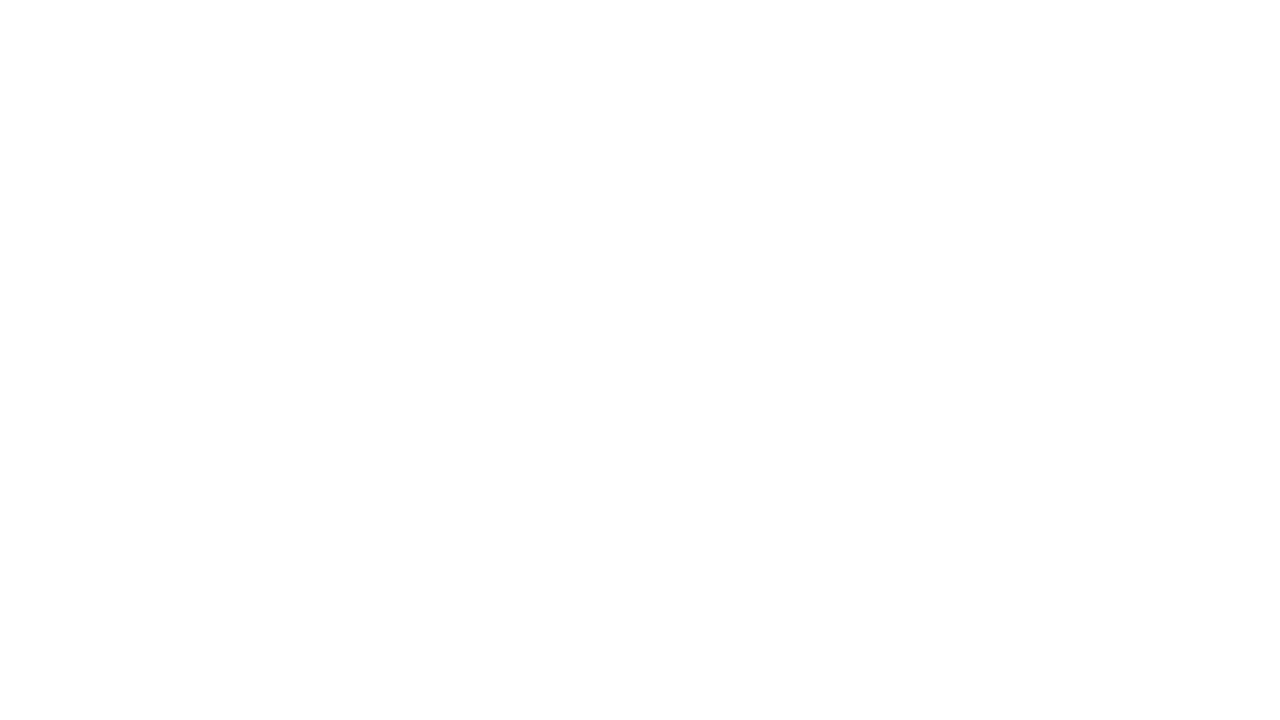
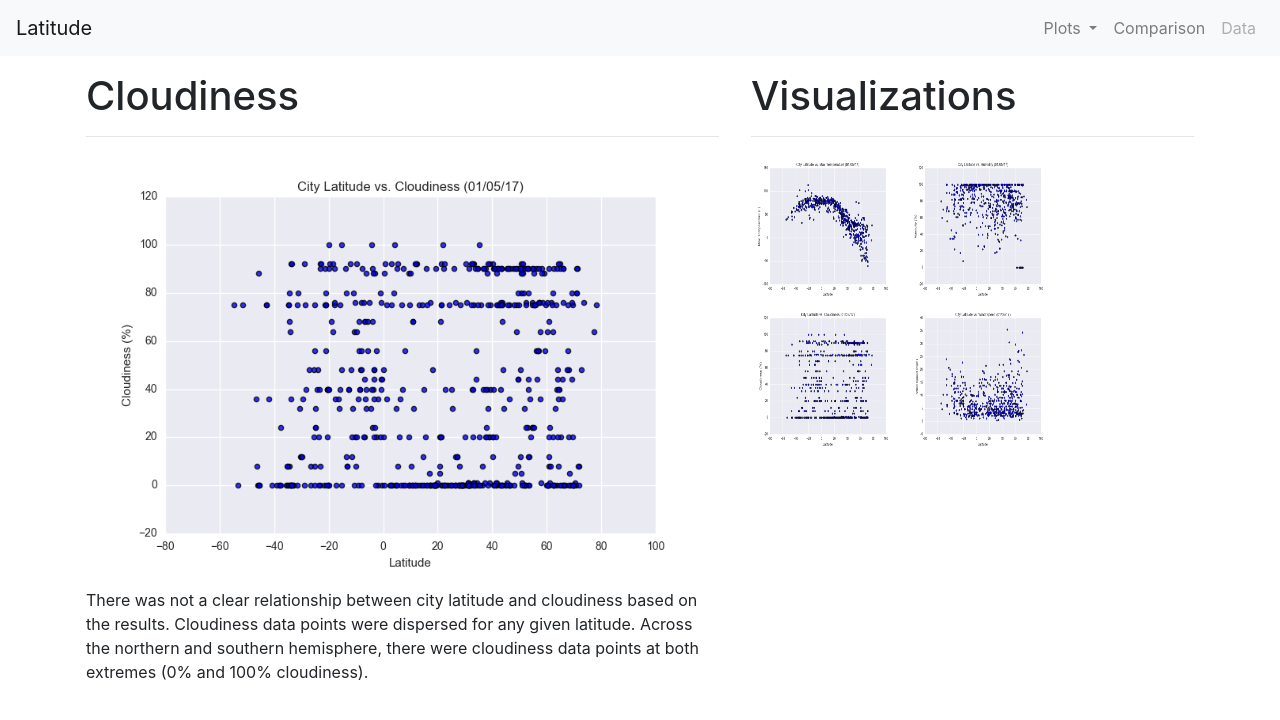
Before and after one commit to chanrce/Web-Design-Challenge, a plain HTML site: page cloudiness.html in a window 1280 px wide. Drawn offline with nearby package versions, Linux system fonts and the light colour scheme; files that its build step writes are made by us from their sources.

Commit message:
completed visualizations

```diff
--- a/cloudiness.html
+++ b/cloudiness.html
@@ -0,0 +1,108 @@
+<!DOCTYPE html>
+<html lang="en-us">
+
+<head>
+
+  <meta charset="UTF-8">
+  <meta name="viewport" content="width=device-width, initial-scale=1.0">
+  <meta http-equiv="X-UA-Compatible" content="ie=edge">
+
+  <title><Cloudiness></title>
+
+  <!-- Boostrap Stylesheet -->
+  <link rel="stylesheet" href="https://cdn.jsdelivr.net/npm/bootstrap@4.5.3/dist/css/bootstrap.min.css"
+    integrity="sha384-TX8t27EcRE3e/ihU7zmQxVncDAy5uIKz4rEkgIXeMed4M0jlfIDPvg6uqKI2xXr2" crossorigin="anonymous">
+
+
+  <!-- Our own CSS stylesheet -->
+  <link rel="stylesheet" href="style.css">
+
+</head>
+
+<body>
+
+    <!-- Nav Bar-->
+
+    <!--Latitude Button -->
+    <nav class="navbar navbar-expand-lg navbar-light bg-light">
+      <a class="navbar-brand" href="#">Latitude</a>
+      <button class="navbar-toggler" type="button" data-toggle="collapse" data-target="#navbarSupportedContent" aria-controls="navbarSupportedContent" aria-expanded="false" aria-label="Toggle navigation">
+        <span class="navbar-toggler-icon"></span>
+      </button>
+
+      <!--Plots Button-->
+
+      <div class="collapse navbar-collapse" id="navbarSupportedContent">
+        <ul class="navbar-nav ml-auto">
+          <li class="nav-item dropdown">
+            <a class="nav-link dropdown-toggle" href="#" id="navbarDropdown" role="button" data-toggle="dropdown" aria-haspopup="true" aria-expanded="false">
+              Plots
+            </a>
+            <div class="dropdown-menu" aria-labelledby="navbarDropdown">
+              <a class="dropdown-item" href="temperature.html">Max Temperature</a>
+              <a class="dropdown-item" href="humidity.html">Humidity</a>
+              <a class="dropdown-item" href="cloudiness.html">Cloudiness</a>
+              <a class="dropdown-item" href="windspeed.html">Wind Speed</a>
+            </div>
+          </li>
+
+
+      <!--Comparison Button-->
+
+
+          <li class="nav-item">
+            <a class="nav-link" href="#">Comparison</a>
+          </li>
+
+      <!--Data Button-->
+
+          <li class="nav-item">
+            <a class="nav-link disabled" href="#">Data</a>
+          </li>
+        </ul>
+
+
+      </div>
+    </nav>
+
+    <!--Page Info-->
+    <div class="container">
+      <div class="row">
+        <div class="col-md-7 p-3">
+          <h1>Cloudiness</h1>
+          <hr>
+          <p>
+            <img src ="assets/images/Fig3.png" alt="Responsive image" height="100%", width="100%">
+            There was not a clear relationship between city latitude and cloudiness based on the results. Cloudiness data points were dispersed for any given latitude. Across the northern and southern hemisphere, there were cloudiness data points at both extremes (0% and 100% cloudiness).
+
+          </p>
+        </div>
+
+        <!--Visualizations side bar-->
+
+        <div class="col-md-5 p-3">
+
+          <h1>Visualizations</h1>
+          <hr>
+          <a href="temperature.html"><img src ="assets/images/Fig1.png" alt="Responsive image" height="150px", width="150px"></a>
+          <a href="humidity.html"><img src ="assets/images/Fig2.png" alt="Responsive image" height="150px", width="150px"></a>
+          <a href="cloudiness.html"><img src ="assets/images/Fig3.png" alt="Responsive image" height="150px", width="150px"></a>
+          <a href="windspeed.html"><img src ="assets/images/Fig4.png" alt="Responsive image" height="150px", width="150px"></a>
+
+
+
+        </div>
+
+      </div>
+
+
+  <!-- Javascript -->
+  <script src="https://code.jquery.com/jquery-3.5.1.slim.min.js"
+    integrity="sha384-DfXdz2htPH0lsSSs5nCTpuj/zy4C+OGpamoFVy38MVBnE+IbbVYUew+OrCXaRkfj" crossorigin="anonymous">
+  </script>
+  <script src="https://cdn.jsdelivr.net/npm/bootstrap@4.5.3/dist/js/bootstrap.bundle.min.js"
+    integrity="sha384-ho+j7jyWK8fNQe+A12Hb8AhRq26LrZ/JpcUGGOn+Y7RsweNrtN/tE3MoK7ZeZDyx" crossorigin="anonymous">
+  </script>
+</body>
+
+</html>
```
Also changed, not shown: humidity.html (+108 -0 lines), index 2.html (+2 -2 lines), temperature.html (+108 -0 lines), windspeed.html (+107 -0 lines), 2 other files.
